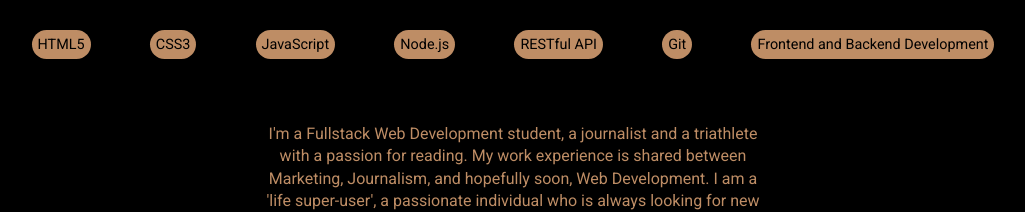
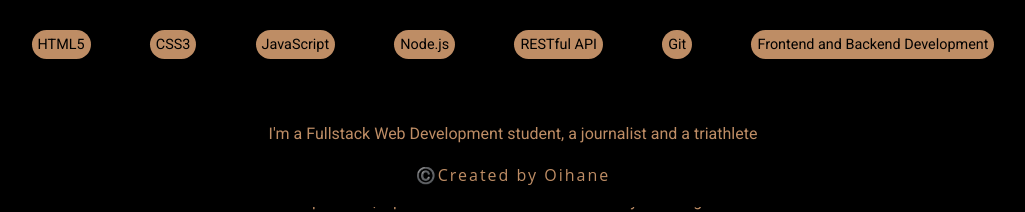
Before and after one commit to ori0nis/proyecto-web-componentes, a website built with Vite: page index.html in a window 1280 px wide. Shown: the part 593-805 px from the top of the page, without its empty margins (127-1152 px from the left). Built offline with nearby package versions, Linux system fonts and the light colour scheme.

Commit message:
footer added

```diff
--- a/main.js
+++ b/main.js
@@ -2,7 +2,9 @@ import './style.css'
 import { header } from './src/components/header/header';
 import { nav } from './src/components/nav/nav';
 import { renders } from './src/utils/renderfunction';
+import { footer, footerContent } from './src/components/footer/footer';
 
 
 header.innerHTML = nav();
 renders();
+footer.innerHTML = footerContent();
--- a/src/components/footer/footer.css
+++ b/src/components/footer/footer.css
@@ -0,0 +1,23 @@
+footer {
+    width: 100%;
+    position: fixed;
+    bottom: 0;
+    left: 0;
+    z-index: 998;
+}
+
+#footer-content {
+    width: 100%;
+    height: 4rem;
+    display: flex;
+    align-items: center;
+    justify-content: space-evenly;
+    gap: 3rem;
+    z-index: 999;
+
+    p {
+        color: var(--copper-color);
+        font-family: var(--font);
+        letter-spacing: 2px;
+    }
+}
--- a/src/components/footer/footer.js
+++ b/src/components/footer/footer.js
@@ -0,0 +1,12 @@
+import "./footer.css";
+
+const main = document.querySelector("main");
+
+export const footer = main.insertAdjacentElement("afterend", document.createElement("footer"));
+
+export const footerContent = () =>
+    `
+    <div id="footer-content">
+        <p>©️Created by Oihane</p>
+    </div>
+    `;
--- a/src/components/nav/nav.css
+++ b/src/components/nav/nav.css
@@ -5,7 +5,6 @@ nav {
     align-items: center;
     justify-content: space-evenly;
     gap: 3rem;
-    position: sticky;
     z-index: 999;
 
     h1 {
--- a/src/components/sections/projects/projectcard.css
+++ b/src/components/sections/projects/projectcard.css
@@ -6,7 +6,6 @@
 #projects {
     margin: 0 auto;
     max-width: 900px;
-    width: 100%;
 
     h2 {
         font-family: var(--font);
@@ -19,7 +18,7 @@
 }
 
 .project-grid {
-    margin: 0 auto;
+    margin: 0 auto 19rem 0;
     padding: 0 2rem 0 2rem;
     display: grid;
     grid-template-columns: repeat(auto-fit, minmax(300px, 1fr));
@@ -62,5 +61,6 @@
 
     .project-grid {
         padding: 0 2rem 0 2rem;
+        margin: 0 auto 12rem 0;
     }
   }
```
Also changed, not shown: src/components/header/header.js (line endings or trailing spaces).
